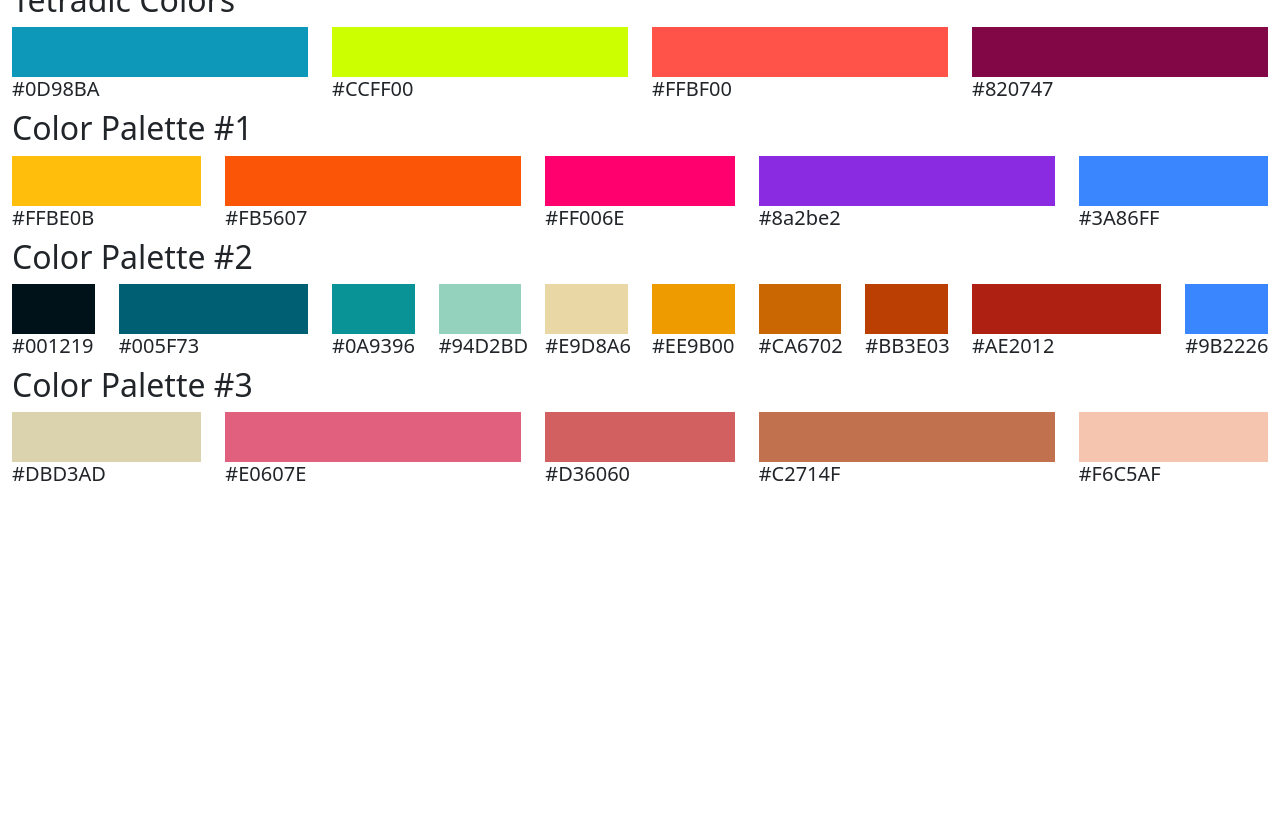
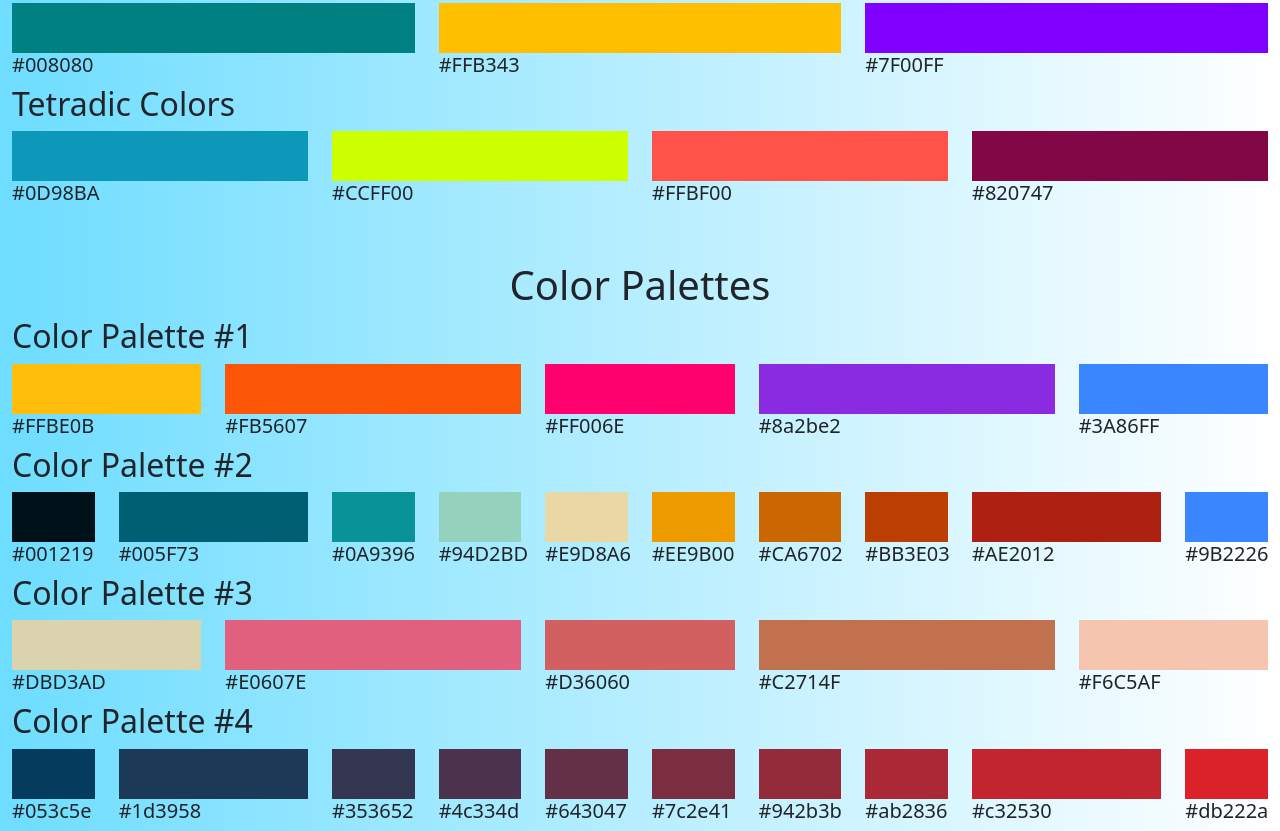
Before and after one commit to benjaws67/Color-Theory-Website, a plain HTML site: page index.html in a window 1280 px wide. Shown: the part 974-1805 px from the top of the page. Before the commit the page ends 1468 px from the top, so only its background shows below. Drawn offline with nearby package versions, Linux system fonts and the light colour scheme.

Commit message:
hqiurrhwqruihwqrihi

```diff
--- a/css/styles.css
+++ b/css/styles.css
@@ -1,3 +1,10 @@
+body {
+background: #6eddff;
+background: linear-gradient(90deg, rgba(110, 221, 255, 1) 0%, rgb(255, 255, 255) 100%);
+}
+
+
+
 #red {
 
     background-color: #FF0000;
@@ -260,3 +267,75 @@
     min-width: 50px;
 
 }
+#YaleBlue {
+
+    background-color: #053c5e;
+    min-height: 50px;
+    min-width: 50px;
+
+}
+#DeepSpaceBlue {
+
+    background-color: #1d3958;
+    min-height: 50px;
+    min-width: 50px;
+
+}
+#SpaceIndigo {
+
+    background-color: #353652;
+    min-height: 50px;
+    min-width: 50px;
+
+}
+#VintageGrape {
+
+    background-color: #4c334d;
+    min-height: 50px;
+    min-width: 50px;
+
+}
+
+#MauveShadow {
+
+    background-color: #643047;
+    min-height: 50px;
+    min-width: 50px;
+
+}
+#WinePlum {
+
+    background-color: #7c2e41;
+    min-height: 50px;
+    min-width: 50px;
+
+}
+#BurntRose {
+
+    background-color: #942b3b;
+    min-height: 50px;
+    min-width: 50px;
+
+}
+#BrownRed {
+
+    background-color: #ab2836;
+    min-height: 50px;
+    min-width: 50px;
+
+}
+#FlagRed {
+
+    background-color: #c32530;
+    min-height: 50px;
+    min-width: 50px;
+
+}
+
+#PrimaryScarlet {
+
+    background-color: #db222a;
+    min-height: 50px;
+    min-width: 50px;
+
+}
--- a/index.html
+++ b/index.html
@@ -9,9 +9,7 @@
     integrity="sha384-sRIl4kxILFvY47J16cr9ZwB07vP4J8+LH7qKQnuqkuIAvNWLzeN8tE5YBujZqJLB" crossorigin="anonymous">
   <link rel="stylesheet" href="css/styles.css">
 </head>
-
 <body>
-
   <div class="container-fluid">
     <div class="row">
       <div class="col-12">
@@ -92,39 +90,6 @@
     </div>
     <div class="row">
       <div class="col-12">
-        <h2>Warm Colors</h2>
-      </div>
-    </div>
-    <div class="row">
-      <div class="col-2">
-        <div id="red"></div>
-        <h5>#ff0000</h5>
-      </div>
-      <div class="col-2">
-        <div id="redorange"></div>
-        <h5>#FFBF00</h5>
-      </div>
-      <div class="col-2">
-        <div id="redviolet"></div>
-        <h5>#c71585</h5>
-      </div>
-      <div class="col-2">
-        <div id="yellow"></div>
-        <h5>#CCFF00</h5>
-      </div>
-
-      <div class="col-2">
-        <div id="yelloworange"></div>
-        <h5>#FFB343</h5>
-      </div>
-
-      <div class="col-2">
-        <div id="orange"></div>
-        <h5>#FFAC1C</h5>
-      </div>
-    </div>
-    <div class="row">
-      <div class="col-12">
         <h2>Cool Colors</h2>
       </div>
       <div class="row">
@@ -157,6 +122,42 @@
         </div>
       </div>
     </div>
+    <div class="row">
+      <div class="col-12">
+        <h2>Warm Colors</h2>
+      </div>
+    </div>
+    <div class="row">
+      <div class="col-2">
+        <div id="red"></div>
+        <h5>#ff0000</h5>
+      </div>
+      <div class="col-2">
+        <div id="redorange"></div>
+        <h5>#FFBF00</h5>
+      </div>
+      <div class="col-2">
+        <div id="redviolet"></div>
+        <h5>#c71585</h5>
+      </div>
+      <div class="col-2">
+        <div id="yellow"></div>
+        <h5>#CCFF00</h5>
+      </div>
+
+      <div class="col-2">
+        <div id="yelloworange"></div>
+        <h5>#FFB343</h5>
+      </div>
+
+      <div class="col-2">
+        <div id="orange"></div>
+        <h5>#FFAC1C</h5>
+      </div>
+    </div>
+
+    <br></br>
+    <h1 class="text-center">Color Harmonies</h1>
     <div class="row">
       <div class="col-12">
         <h2>Analogous Colors</h2>
@@ -218,6 +219,8 @@
         <h5>#820747</h5>
       </div>
     </div>
+    <br></br>
+    <h1 class="text-center">Color Palettes</h1>
      <div class="row">
       <div class="col-12">
         <h2>Color Palette #1</h2>
@@ -313,6 +316,51 @@
         <h5>#F6C5AF</h5>
       </div>
       </div>
+            <div class="row">
+      <div class="col-12">
+        <h2>Color Palette #4</h2>
+      </div>
+      <div class="col-1">
+        <div id="YaleBlue"></div>
+        <h5>#053c5e</h5>
+      </div>
+      <div class="col-2">
+        <div id="DeepSpaceBlue"></div>
+        <h5>#1d3958</h5>
+      </div>
+      <div class="col-1">
+        <div id="SpaceIndigo"></div>
+        <h5>#353652</h5>
+      </div>
+      <div class="col-1">
+        <div id="VintageGrape"></div>
+        <h5>#4c334d</h5>
+      </div>
+      <div class="col-1">
+        <div id="MauveShadow"></div>
+        <h5>#643047</h5>
+      </div>
+      <div class="col-1">
+        <div id="WinePlum"></div>
+        <h5>#7c2e41</h5>
+      </div>
+      <div class="col-1">
+        <div id="BurntRose"></div>
+        <h5>#942b3b</h5>
+      </div>
+      <div class="col-1">
+        <div id="BrownRed"></div>
+        <h5>#ab2836</h5>
+      </div>
+      <div class="col-2">
+        <div id="FlagRed"></div>
+        <h5>#c32530</h5>
+      </div>
+      <div class="col-1">
+        <div id="PrimaryScarlet"></div>
+        <h5>#db222a</h5>
+      </div>
+    </div>
   </div>
   <script src="https://cdn.jsdelivr.net/npm/bootstrap@5.3.8/dist/js/bootstrap.bundle.min.js"
     integrity="sha384-FKyoEForCGlyvwx9Hj09JcYn3nv7wiPVlz7YYwJrWVcXK/BmnVDxM+D2scQbITxI"
```
